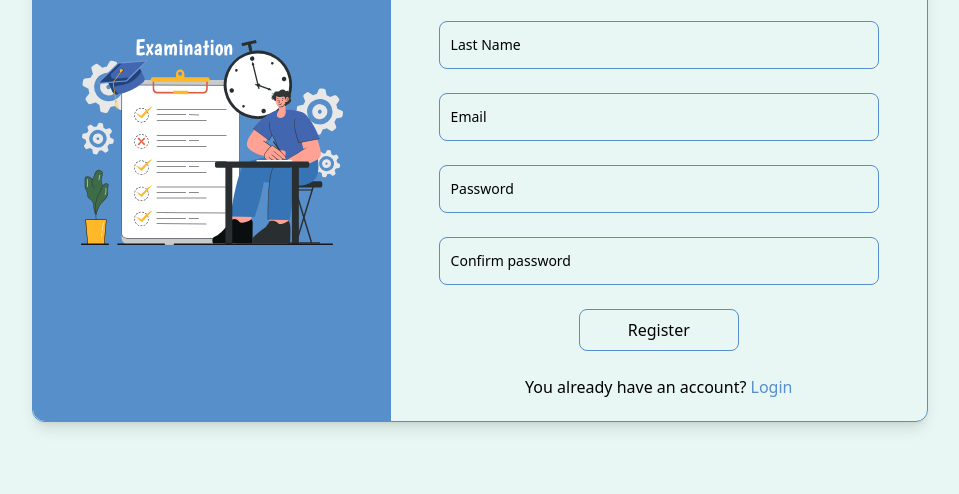
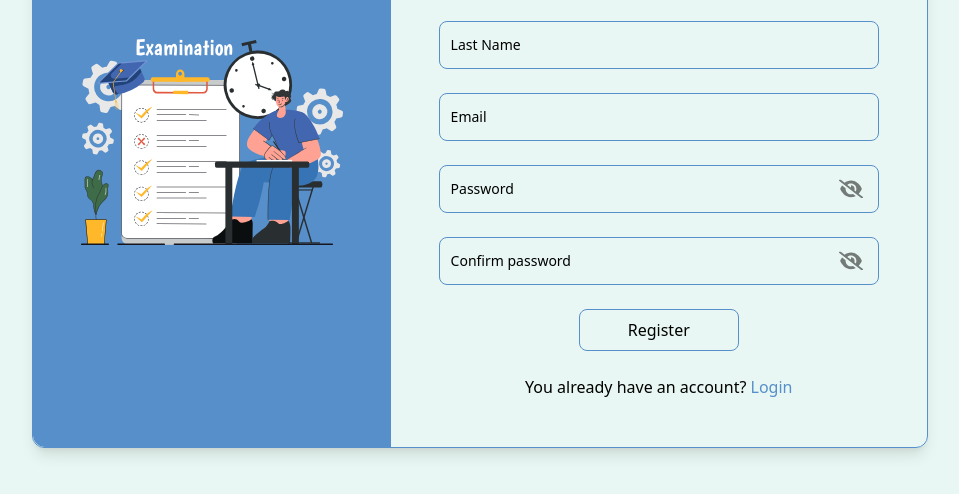
Before and after one commit to AbdalhameedAhmed/examination-system, a website: page register.html in a window 1280 px wide. Shown: the part 258-752 px from the top of the page, without its empty margins (160-1119 px from the left). Drawn offline with Linux system fonts and the light colour scheme.

Commit message:
Feat: add show and hide password function in login and register pages.

```diff
--- /dev/null
+++ b/js/auth.js
@@ -0,0 +1,20 @@
+function togglePassword (ele){
+    let parent = ele.parentNode
+    let children = parent.children
+    for (let child of children){
+        if (child.localName == "input" ){
+            if (child.type == "text"){
+                child.type = "password"
+            }else {
+                child.type = "text"
+            }
+        }
+        if(child == ele) {
+            child.classList.add("hidden")
+        }
+        if(child.localName == "button"  && child != ele) {
+            child.classList.remove("hidden")
+        }
+    }
+
+}
--- a/register.html
+++ b/register.html
@@ -11,7 +11,7 @@
       class="container flex items-center justify-center w-full h-full m-auto"
     >
       <div
-        class="border border-primary rounded-xl flex flex-col md:flex-row md:min-w-[700px] max-w-[1200px] w-[90%] md:w-[70%] md:h-[70%] md:min-h-[500px] overflow-hidden shadow-lg"
+        class="border border-primary rounded-xl flex flex-col md:flex-row md:min-w-[700px] max-w-[1200px] w-[90%] md:w-[70%]  md:min-h-[500px] overflow-hidden shadow-lg"
       >
         <div
           class="hidden md:flex w-2/5 bg-primary items-center justify-center p-12 rounded-tl-xl rounded-bl-xl"
@@ -74,7 +74,7 @@
           </div>
           <div class="relative w-full min-w-[200px]">
             <input
-              type="text"
+              type="password"
               id="password"
               class="block px-2.5 pb-2.5 pt-4 w-full text-sm text-black bg-background md:bg-transparent rounded-lg border-1 border-primary appearance-none focus:outline-none focus:ring-0 focus:border-secondary peer"
               placeholder=" "
@@ -85,10 +85,29 @@
               class="absolute text-sm text-black duration-300 transform -translate-y-4 scale-75 top-2 z-10 origin-[0] px-2 bg-background peer-focus:px-2 peer-focus:text-primary peer-placeholder-shown:scale-100 peer-placeholder-shown:-translate-y-1/2 peer-placeholder-shown:top-1/2 peer-focus:top-2 peer-focus:scale-75 peer-focus:-translate-y-4 rtl:peer-focus:translate-x-1/4 rtl:peer-focus:left-auto start-1"
               >Password</label
             >
+
+            <button
+             onclick="togglePassword(this)"
+             class="absolute  top-[50%] -translate-y-1/2 right-4 w-6 z-10 opacity-50 hover:opacity-100 transition duration-300  cursor-pointer ">
+              <img
+
+              src="/assets/eye-slash-solid.svg"
+              alt=""
+              >
+            </button>
+
+            <button
+              onclick="togglePassword(this)"
+              class="absolute  top-[50%] hidden -translate-y-1/2 right-4 w-6 z-10 opacity-50 hover:opacity-100 transition duration-300  cursor-pointer ">
+              <img
+              src="/assets/eye-solid.svg"
+              alt=""
+              >
+            </button>
           </div>
           <div class="relative w-full min-w-[200px]">
             <input
-              type="text"
+              type="password"
               id="confirmPassword"
               class="block px-2.5 pb-2.5 pt-4 w-full text-sm text-black bg-background md:bg-transparent rounded-lg border-1 border-primary appearance-none focus:outline-none focus:ring-0 focus:border-secondary peer"
               placeholder=" "
@@ -98,6 +117,24 @@
               class="absolute text-sm text-black duration-300 transform -translate-y-4 scale-75 top-2 z-10 origin-[0] px-2 bg-background peer-focus:px-2 peer-focus:text-primary peer-placeholder-shown:scale-100 peer-placeholder-shown:-translate-y-1/2 peer-placeholder-shown:top-1/2 peer-focus:top-2 peer-focus:scale-75 peer-focus:-translate-y-4 rtl:peer-focus:translate-x-1/4 rtl:peer-focus:left-auto start-1"
               >Confirm password</label
             >
+            <button
+             onclick="togglePassword(this)"
+             class="absolute  top-[50%] -translate-y-1/2 right-4 w-6 z-10 opacity-50 hover:opacity-100 transition duration-300  cursor-pointer ">
+              <img
+
+              src="/assets/eye-slash-solid.svg"
+              alt=""
+              >
+            </button>
+
+            <button
+              onclick="togglePassword(this)"
+              class="absolute  top-[50%] hidden -translate-y-1/2 right-4 w-6 z-10 opacity-50 hover:opacity-100 transition duration-300  cursor-pointer ">
+              <img
+              src="/assets/eye-solid.svg"
+              alt=""
+              >
+            </button>
           </div>
           <button
             class="border border-primary hover:border-secondary focus:border-secondary bg-background md:background-transparent hover:text-white focus:text-white py-2 px-12 hover:bg-secondary focus:bg-secondary rounded-lg transition-all duration-300 hover:font-bold"
@@ -113,5 +150,6 @@
         </div>
       </div>
     </div>
+    <script src="js/auth.js"></script>
   </body>
 </html>
```
Also changed, not shown: login.html (+21 -1 lines), css/main.css, 1 other file.
